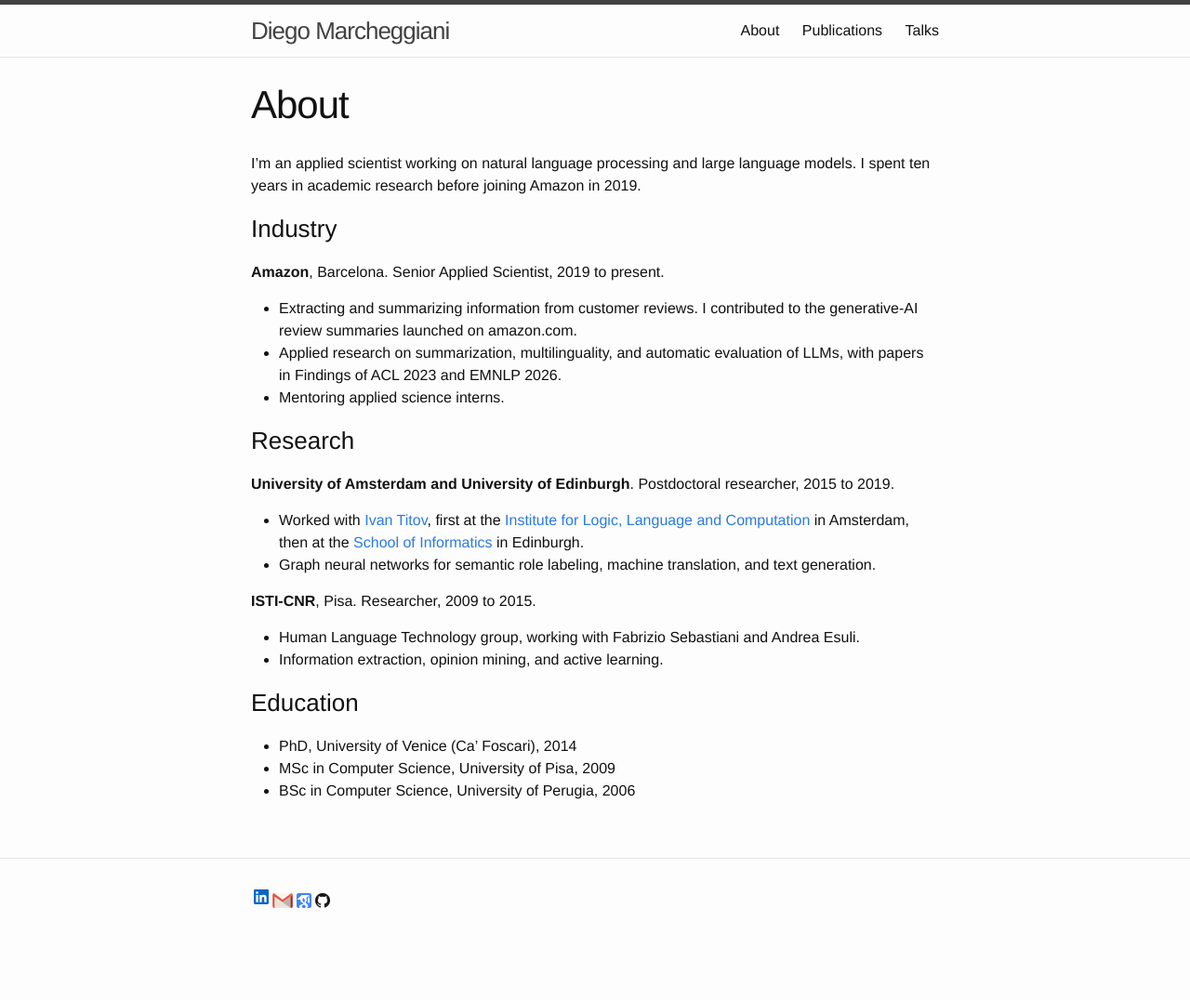
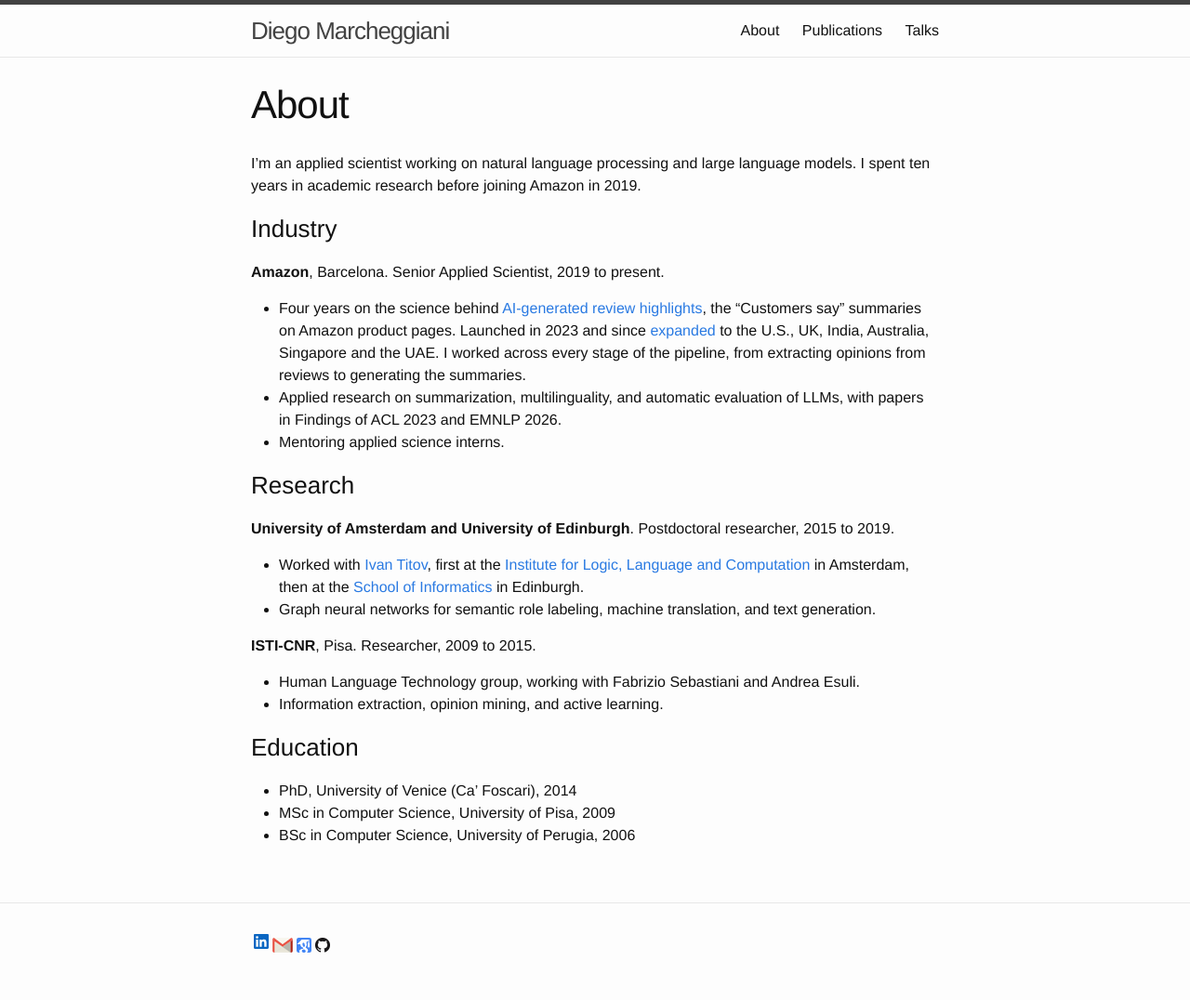
Before and after one commit to diegma/diegma.github.io, a Jekyll site: the page built from pages/about.md, in a window 1280 px wide. Shown: the whole page at 93% size. Built offline with Jekyll 4.4.1, drawn with Linux system fonts in a browser that asks for light colours; before the commit the page ends 1028 px from its top, so only the background shows below that.

Commit message:
Describe review highlights work in more detail

```diff
--- a/pages/about.md
+++ b/pages/about.md
@@ -11,8 +11,10 @@ I spent ten years in academic research before joining Amazon in 2019.
 
 **Amazon**, Barcelona. Senior Applied Scientist, 2019 to present.
 
-- Extracting and summarizing information from customer reviews. I contributed to the
-  generative-AI review summaries launched on amazon.com.
+- Four years on the science behind [AI-generated review highlights](https://www.aboutamazon.com/news/amazon-ai/amazon-improves-customer-reviews-with-generative-ai),
+  the "Customers say" summaries on Amazon product pages. Launched in 2023 and since
+  [expanded](https://www.aboutamazon.com/news/retail/amazon-ai-generated-review-highlights) to the U.S., UK, India, Australia, Singapore and the UAE.
+  I worked across every stage of the pipeline, from extracting opinions from reviews to generating the summaries.
 - Applied research on summarization, multilinguality, and automatic evaluation of LLMs,
   with papers in Findings of ACL 2023 and EMNLP 2026.
 - Mentoring applied science interns.
```
Also changed, not shown: index.md (+2 -1 lines).
